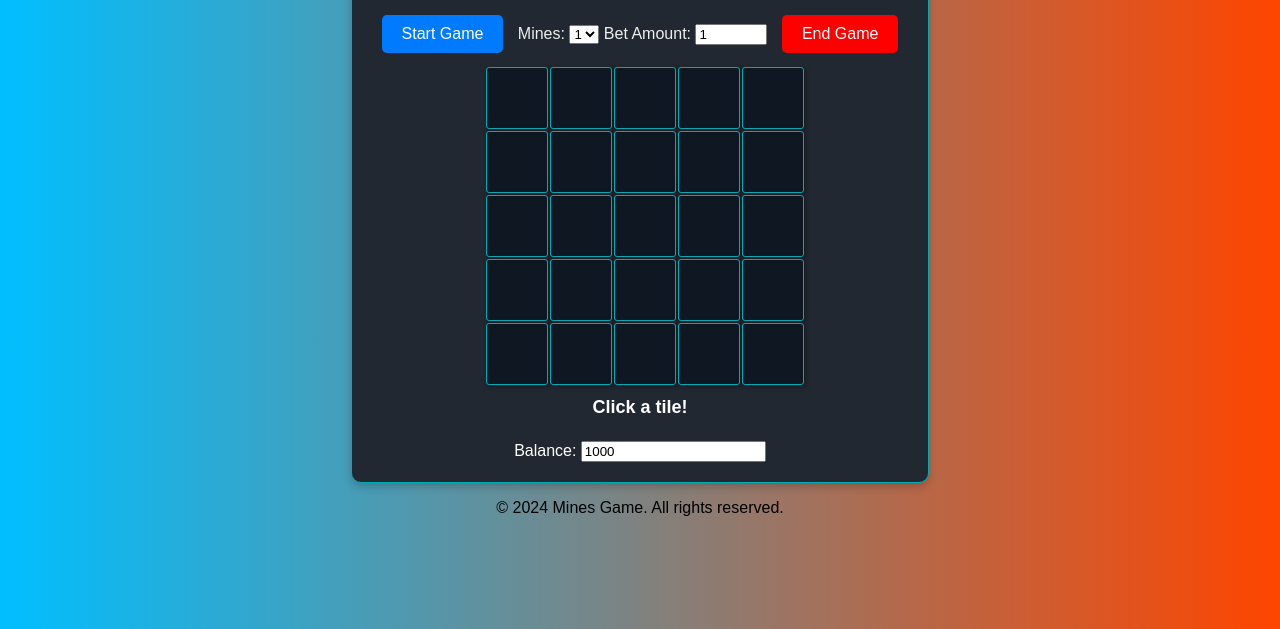
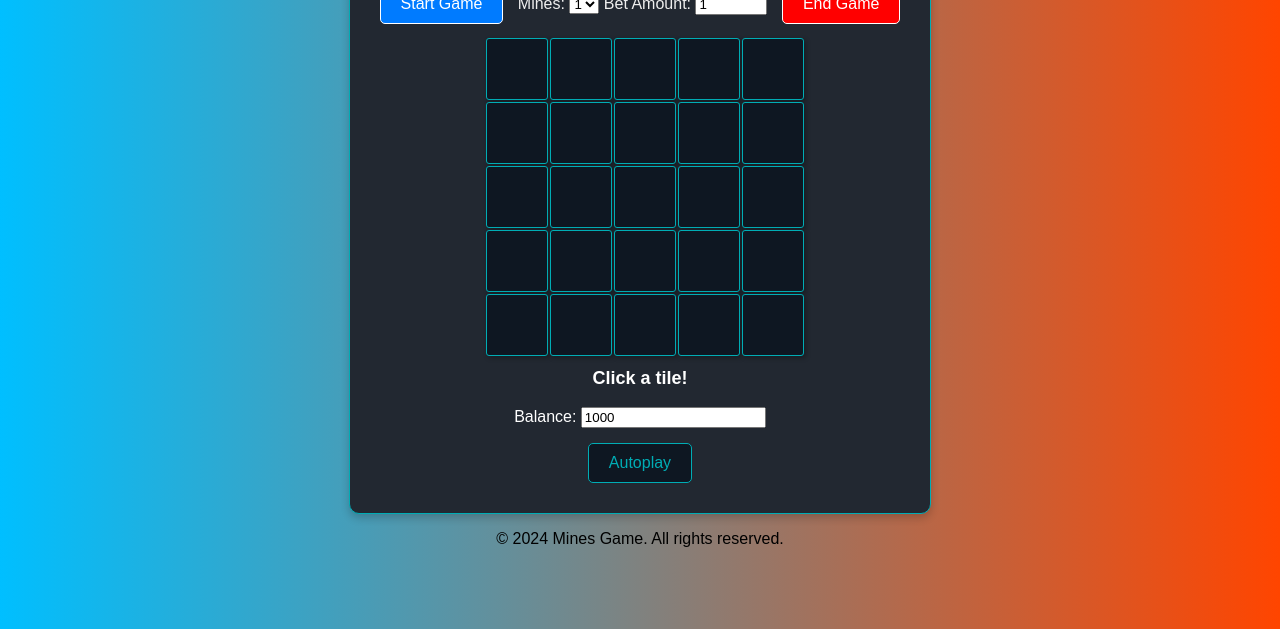
Before and after one commit to malhotrasahab/Mines-Game, a plain HTML site: page index.html in a window 1280 px wide. Shown: the part 171-800 px from the top of the page. Drawn offline with Linux system fonts and the light colour scheme.

Commit message:
Added autoplay button

```diff
--- a/index.html
+++ b/index.html
@@ -45,7 +45,9 @@
                                 <label for="balance">Balance:</label>
                                 <input type="text" id="balance" value="1000" readonly>
                             </div>
-                            <div class="user-profile" id="user-profile-icon">User</div>
+                            <div class="autoplay">
+                                <button id="auto-play" class="auto-play-btn">Autoplay</button>
+                            </div>
                         </div>
                     </div>
                 </div>
--- a/style.css
+++ b/style.css
@@ -10,6 +10,7 @@
     --tile-bg-dark: #006400;
     --tile-bg-grey: #d3d3d3;
     --tile-border: 1px solid #00adb5;
+    --button-border: 1px solid white;
     --tile-shadow: 2px 2px 5px rgba(0, 0, 0, 0.3);
     --tile-inset-shadow: inset 1px 1px 3px rgba(0, 0, 0, 0.3);
     --bg-gradient-start: #004d00;
@@ -45,6 +46,13 @@ body {
     background-color: #ff0000;
 }
 
+.auto-play-btn{
+    background-color: rgb(14,23,34);
+    color: #00adb5;
+    margin-top: 15px;
+    border: var(--tile-border);
+}
+
 .game-container {
     text-align: center;
     background: #222831;
@@ -67,7 +75,7 @@ body {
 }
 
 .balance-info{
-    margin-top: 5px;
+    margin-top: 0px;
     color:white;
 }
 
@@ -93,7 +101,7 @@ button {
     margin: 10px;
     padding: 10px 20px;
     font-size: 16px;
-    border: none;
+    border: var(--button-border);
     border-radius: var(--button-radius);
     cursor: pointer;
     background-color: var(--button-bg);
```
